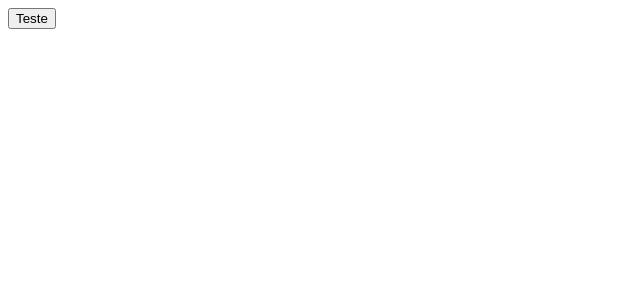
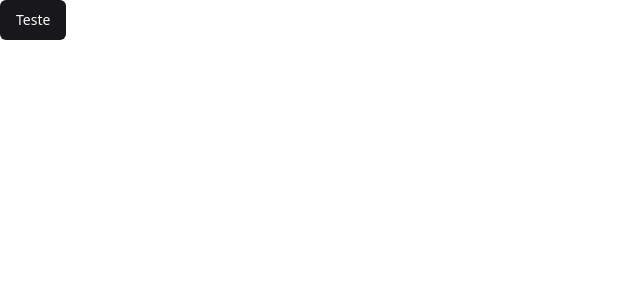
Before and after one commit to njeronimo1/MTFU-WebApp, a React (Vite) app: page / in a window 1280 px wide. Shown: the top 300 px of the page, without its empty margins (0-640 px from the left). Built offline with nearby package versions, Linux system fonts and the light colour scheme.

Commit message:
Shadcn instalado e configurado

```diff
--- a/@/components/ui/button.tsx
+++ /dev/null
@@ -1,56 +0,0 @@
-import * as React from "react"
-import { Slot } from "@radix-ui/react-slot"
-import { cva, type VariantProps } from "class-variance-authority"
-
-import { cn } from "../../lib/utils"
-
-const buttonVariants = cva(
-  "inline-flex items-center justify-center whitespace-nowrap rounded-md text-sm font-medium ring-offset-white transition-colors focus-visible:outline-none focus-visible:ring-2 focus-visible:ring-gray-950 focus-visible:ring-offset-2 disabled:pointer-events-none disabled:opacity-50 dark:ring-offset-gray-950 dark:focus-visible:ring-gray-300",
-  {
-    variants: {
-      variant: {
-        default: "bg-gray-900 text-gray-50 hover:bg-gray-900/90 dark:bg-gray-50 dark:text-gray-900 dark:hover:bg-gray-50/90",
-        destructive:
-          "bg-red-500 text-gray-50 hover:bg-red-500/90 dark:bg-red-900 dark:text-gray-50 dark:hover:bg-red-900/90",
-        outline:
-          "border border-gray-200 bg-white hover:bg-gray-100 hover:text-gray-900 dark:border-gray-800 dark:bg-gray-950 dark:hover:bg-gray-800 dark:hover:text-gray-50",
-        secondary:
-          "bg-gray-100 text-gray-900 hover:bg-gray-100/80 dark:bg-gray-800 dark:text-gray-50 dark:hover:bg-gray-800/80",
-        ghost: "hover:bg-gray-100 hover:text-gray-900 dark:hover:bg-gray-800 dark:hover:text-gray-50",
-        link: "text-gray-900 underline-offset-4 hover:underline dark:text-gray-50",
-      },
-      size: {
-        default: "h-10 px-4 py-2",
-        sm: "h-9 rounded-md px-3",
-        lg: "h-11 rounded-md px-8",
-        icon: "h-10 w-10",
-      },
-    },
-    defaultVariants: {
-      variant: "default",
-      size: "default",
-    },
-  }
-)
-
-export interface ButtonProps
-  extends React.ButtonHTMLAttributes<HTMLButtonElement>,
-    VariantProps<typeof buttonVariants> {
-  asChild?: boolean
-}
-
-const Button = React.forwardRef<HTMLButtonElement, ButtonProps>(
-  ({ className, variant, size, asChild = false, ...props }, ref) => {
-    const Comp = asChild ? Slot : "button"
-    return (
-      <Comp
-        className={cn(buttonVariants({ variant, size, className }))}
-        ref={ref}
-        {...props}
-      />
-    )
-  }
-)
-Button.displayName = "Button"
-
-export { Button, buttonVariants }
--- a/src/App.tsx
+++ b/src/App.tsx
@@ -1,5 +1,8 @@
 
-import { Button } from "../@/components/ui/button"
+// import { Button } from "@/components/button"
+
+import { Button } from "@/components/ui/button";
+import './global.css';
 
 export function App() {
 
--- /dev/null
+++ b/src/components/ui/button.tsx
@@ -0,0 +1,56 @@
+import * as React from "react"
+import { Slot } from "@radix-ui/react-slot"
+import { cva, type VariantProps } from "class-variance-authority"
+
+import { cn } from "@/lib/utils"
+
+const buttonVariants = cva(
+  "inline-flex items-center justify-center whitespace-nowrap rounded-md text-sm font-medium ring-offset-background transition-colors focus-visible:outline-none focus-visible:ring-2 focus-visible:ring-ring focus-visible:ring-offset-2 disabled:pointer-events-none disabled:opacity-50",
+  {
+    variants: {
+      variant: {
+        default: "bg-primary text-primary-foreground hover:bg-primary/90",
+        destructive:
+          "bg-destructive text-destructive-foreground hover:bg-destructive/90",
+        outline:
+          "border border-input bg-background hover:bg-accent hover:text-accent-foreground",
+        secondary:
+          "bg-secondary text-secondary-foreground hover:bg-secondary/80",
+        ghost: "hover:bg-accent hover:text-accent-foreground",
+        link: "text-primary underline-offset-4 hover:underline",
+      },
+      size: {
+        default: "h-10 px-4 py-2",
+        sm: "h-9 rounded-md px-3",
+        lg: "h-11 rounded-md px-8",
+        icon: "h-10 w-10",
+      },
+    },
+    defaultVariants: {
+      variant: "default",
+      size: "default",
+    },
+  }
+)
+
+export interface ButtonProps
+  extends React.ButtonHTMLAttributes<HTMLButtonElement>,
+    VariantProps<typeof buttonVariants> {
+  asChild?: boolean
+}
+
+const Button = React.forwardRef<HTMLButtonElement, ButtonProps>(
+  ({ className, variant, size, asChild = false, ...props }, ref) => {
+    const Comp = asChild ? Slot : "button"
+    return (
+      <Comp
+        className={cn(buttonVariants({ variant, size, className }))}
+        ref={ref}
+        {...props}
+      />
+    )
+  }
+)
+Button.displayName = "Button"
+
+export { Button, buttonVariants }
--- /dev/null
+++ b/src/global.css
@@ -0,0 +1,76 @@
+@tailwind base;
+  @tailwind components;
+  @tailwind utilities;
+
+  @layer base {
+    :root {
+      --background: 0 0% 100%;
+      --foreground: 240 10% 3.9%;
+
+      --card: 0 0% 100%;
+      --card-foreground: 240 10% 3.9%;
+
+      --popover: 0 0% 100%;
+      --popover-foreground: 240 10% 3.9%;
+
+      --primary: 240 5.9% 10%;
+      --primary-foreground: 0 0% 98%;
+
+      --secondary: 240 4.8% 95.9%;
+      --secondary-foreground: 240 5.9% 10%;
+
+      --muted: 240 4.8% 95.9%;
+      --muted-foreground: 240 3.8% 46.1%;
+
+      --accent: 240 4.8% 95.9%;
+      --accent-foreground: 240 5.9% 10%;
+
+      --destructive: 0 84.2% 60.2%;
+      --destructive-foreground: 0 0% 98%;
+
+      --border: 240 5.9% 90%;
+      --input: 240 5.9% 90%;
+      --ring: 240 10% 3.9%;
+
+      --radius: 0.5rem;
+    }
+
+    .dark {
+      --background: 240 10% 3.9%;
+      --foreground: 0 0% 98%;
+
+      --card: 240 10% 3.9%;
+      --card-foreground: 0 0% 98%;
+
+      --popover: 240 10% 3.9%;
+      --popover-foreground: 0 0% 98%;
+
+      --primary: 0 0% 98%;
+      --primary-foreground: 240 5.9% 10%;
+
+      --secondary: 240 3.7% 15.9%;
+      --secondary-foreground: 0 0% 98%;
+
+      --muted: 240 3.7% 15.9%;
+      --muted-foreground: 240 5% 64.9%;
+
+      --accent: 240 3.7% 15.9%;
+      --accent-foreground: 0 0% 98%;
+
+      --destructive: 0 62.8% 30.6%;
+      --destructive-foreground: 0 0% 98%;
+
+      --border: 240 3.7% 15.9%;
+      --input: 240 3.7% 15.9%;
+      --ring: 240 4.9% 83.9%;
+    }
+  }
+
+  @layer base {
+    * {
+      @apply border-border;
+    }
+    body {
+      @apply bg-background text-foreground;
+    }
+  }
--- a/src/style.css
+++ /dev/null
@@ -1,3 +0,0 @@
-@tailwind base;
-@tailwind components;
-@tailwind utilities;
--- a/tailwind.config.js
+++ b/tailwind.config.js
@@ -17,6 +17,46 @@ module.exports = {
       },
     },
     extend: {
+      colors: {
+        border: "hsl(var(--border))",
+        input: "hsl(var(--input))",
+        ring: "hsl(var(--ring))",
+        background: "hsl(var(--background))",
+        foreground: "hsl(var(--foreground))",
+        primary: {
+          DEFAULT: "hsl(var(--primary))",
+          foreground: "hsl(var(--primary-foreground))",
+        },
+        secondary: {
+          DEFAULT: "hsl(var(--secondary))",
+          foreground: "hsl(var(--secondary-foreground))",
+        },
+        destructive: {
+          DEFAULT: "hsl(var(--destructive))",
+          foreground: "hsl(var(--destructive-foreground))",
+        },
+        muted: {
+          DEFAULT: "hsl(var(--muted))",
+          foreground: "hsl(var(--muted-foreground))",
+        },
+        accent: {
+          DEFAULT: "hsl(var(--accent))",
+          foreground: "hsl(var(--accent-foreground))",
+        },
+        popover: {
+          DEFAULT: "hsl(var(--popover))",
+          foreground: "hsl(var(--popover-foreground))",
+        },
+        card: {
+          DEFAULT: "hsl(var(--card))",
+          foreground: "hsl(var(--card-foreground))",
+        },
+      },
+      borderRadius: {
+        lg: "var(--radius)",
+        md: "calc(var(--radius) - 2px)",
+        sm: "calc(var(--radius) - 4px)",
+      },
       keyframes: {
         "accordion-down": {
           from: { height: "0" },
```
Also changed, not shown: tsconfig.app.json (deleted, +0 -27 lines), tsconfig.json (+26 -8 lines), tsconfig.node.json (+7 -10 lines), components.json, src/lib/utils.ts (renamed from @/lib/utils.ts), 1 other file (tests, documents, lock files or other folders).
